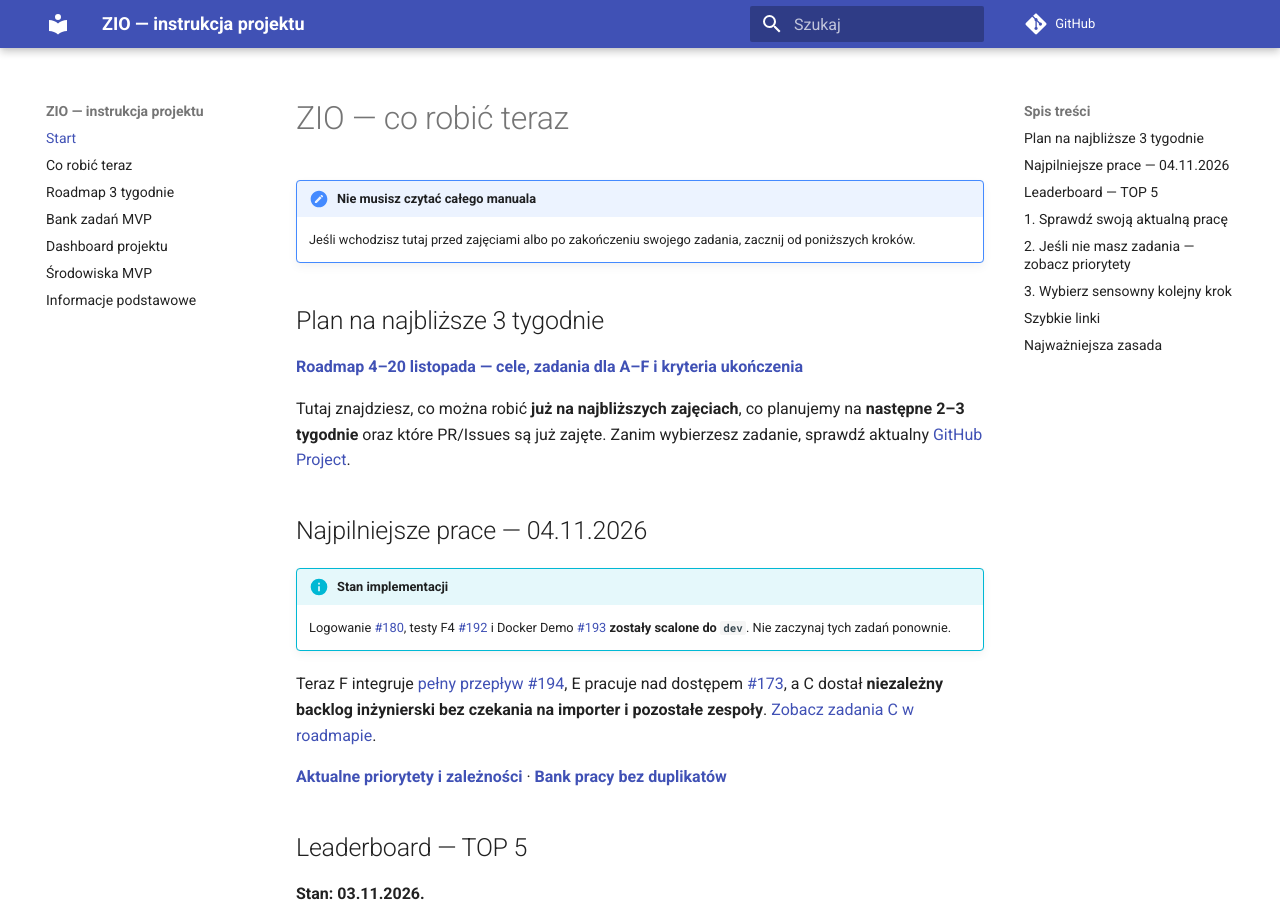
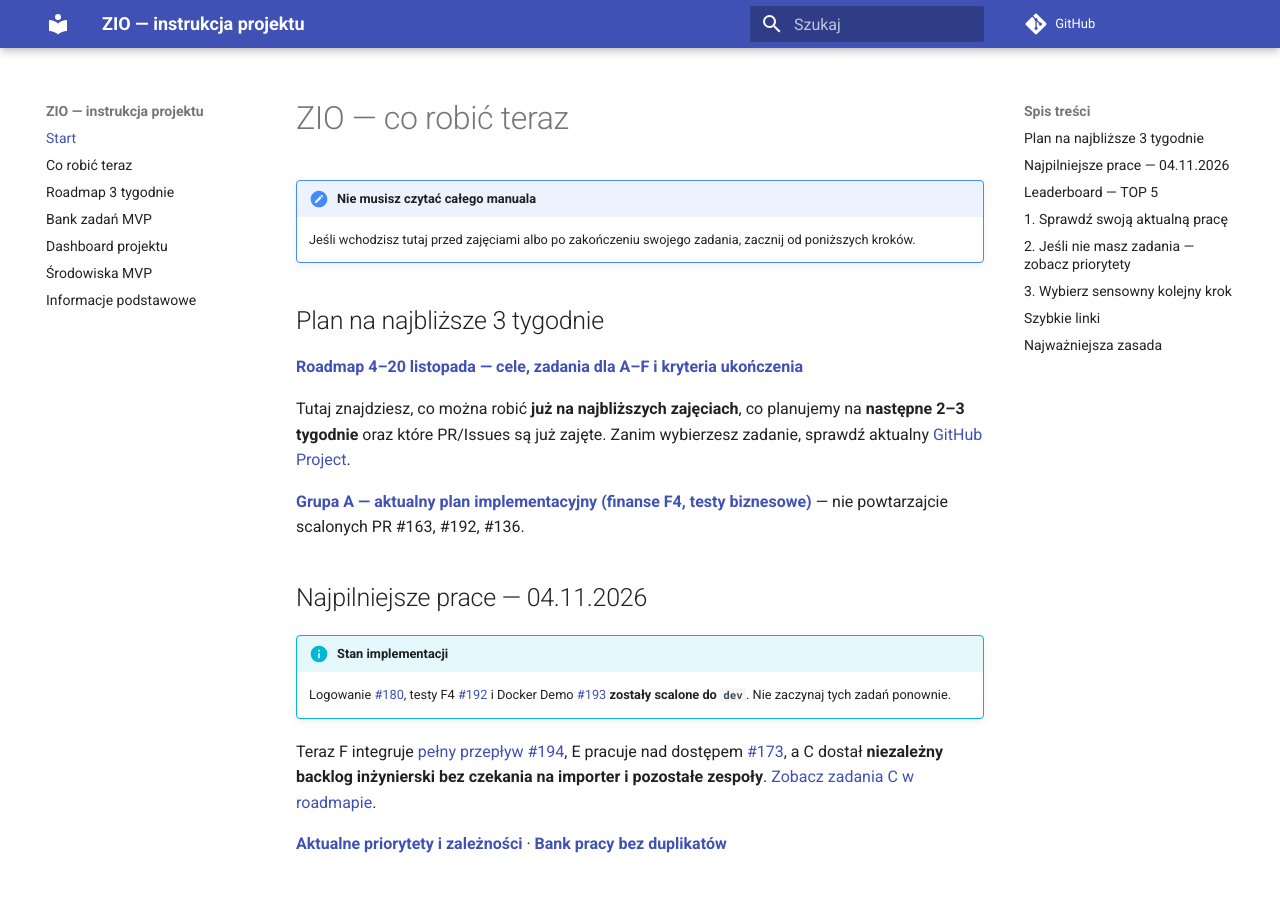
Before and after one commit to zio-wi-pb-mc/pb-science-office-manual, an MkDocs documentation site: the page built from manual/index.md, in a window 1280 px wide and 900 px high. Built offline with MkDocs 1.6.1 and Material for MkDocs 9.7.7, drawn with Linux system fonts in a browser that asks for light colours; comment, search, counter and statistics services are not loaded.

Commit message:
docs: focus team A on delivering product and financial tests

```diff
--- a/manual/index.md
+++ b/manual/index.md
@@ -8,6 +8,8 @@
 **[Roadmap 4–20 listopada — cele, zadania dla A–F i kryteria ukończenia](21-roadmap-3-tygodnie.md)**
 
 Tutaj znajdziesz, co można robić **już na najbliższych zajęciach**, co planujemy na **następne 2–3 tygodnie** oraz które PR/Issues są już zajęte. Zanim wybierzesz zadanie, sprawdź aktualny [GitHub Project](https://github.com/orgs/zio-wi-pb-mc/projects/1/views/1).
+
+**[Grupa A — aktualny plan implementacyjny (finanse F4, testy biznesowe)](21-roadmap-3-tygodnie.md#zespol-a-zadania-nastawione-na-produkt-aktualizacja-0411)** — nie powtarzajcie scalonych PR #163, #192, #136.
 
 ## Najpilniejsze prace — 04.11.2026
 
```
